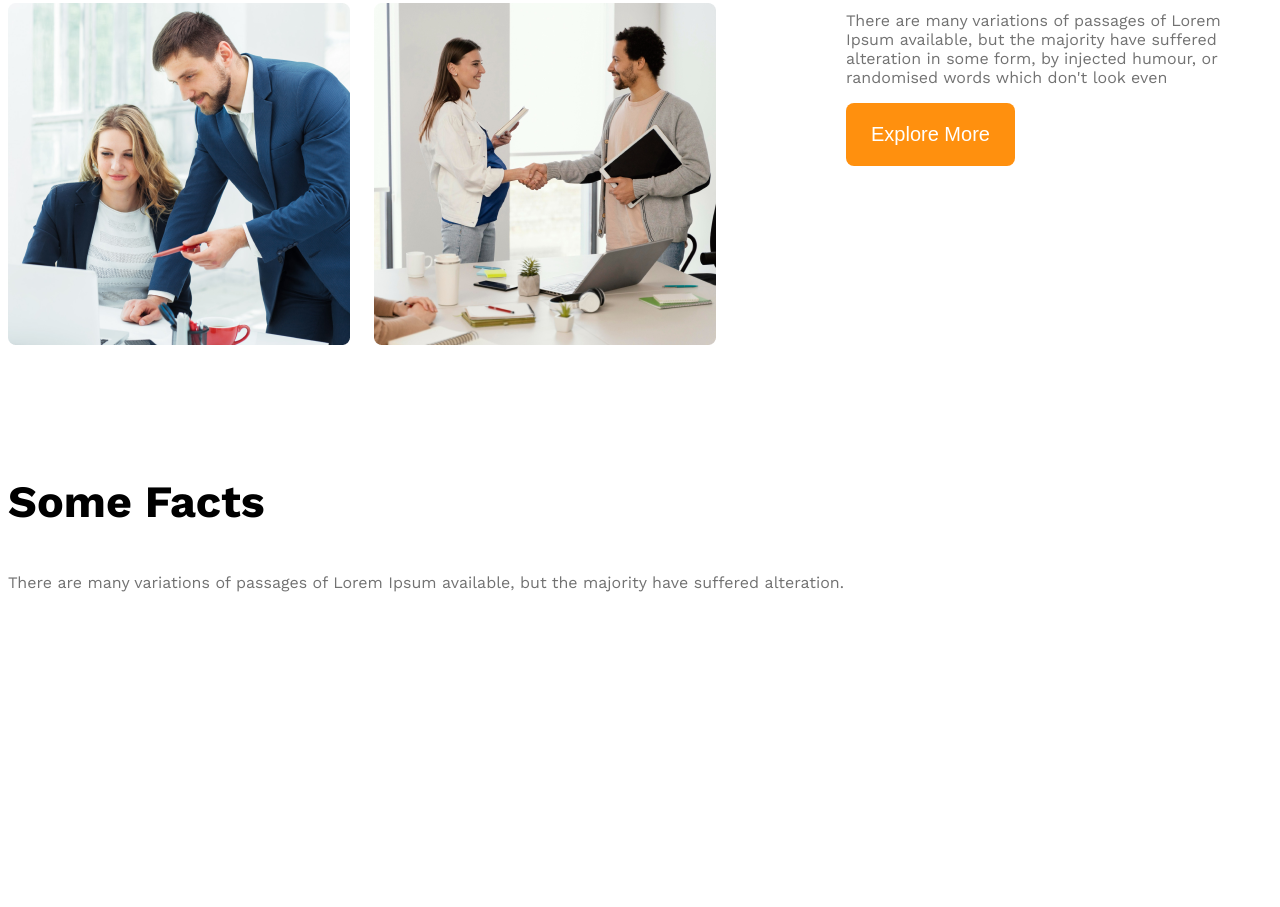
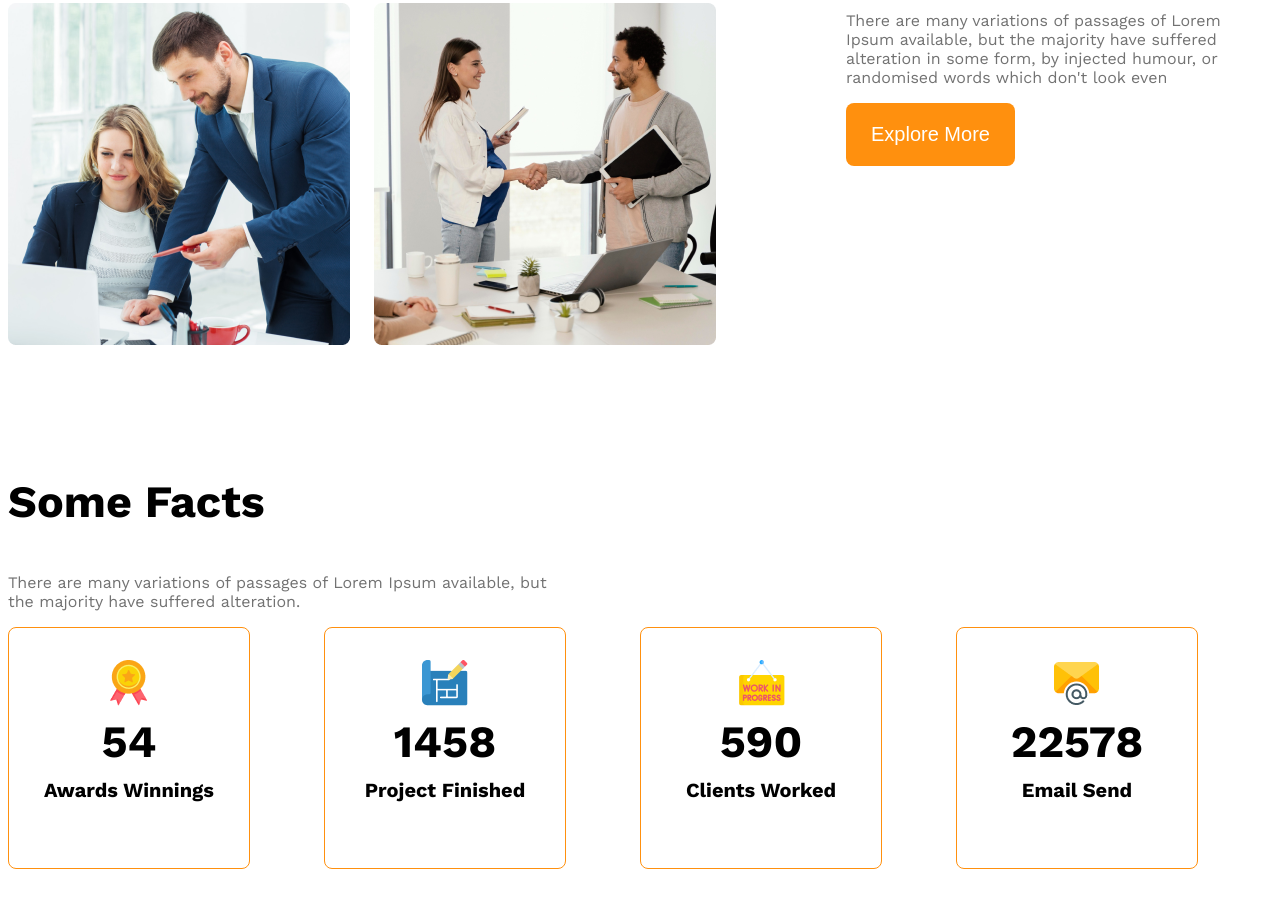
Before and after one commit to Apurba2283/g3-architects-responsive-website, a plain HTML site: page index.html in a window 1280 px wide. Shown: the part 1677-2584 px from the top of the page. Before the commit the page ends 2558 px from the top, so only its background shows below. Drawn offline with nearby package versions, Linux system fonts and the light colour scheme.

Commit message:
added facts card

```diff
--- a/index.html
+++ b/index.html
@@ -44,27 +44,36 @@
         <!-- feature will enjoy -->
          <section>
             <h3 class="section-title">Some Facts</h3>
-            <p class="text-light-gray">There are many variations of passages of Lorem Ipsum available, but the majority have suffered alteration.</p>
+            <p class="text-light-gray fact-description">There are many variations of passages of Lorem Ipsum available, but the majority have suffered alteration.</p>
             <div class="facts-container">
-                <div class="fact">
-                    <img src="" alt="" class="fact-icon">
-                    <h4 class="fact-number"></h4>
-                    <h5 class="fact-name"></h5>
+                <div class="fact-card display-flex">
+                    <div>
+                        <img src="images/icons/ribon.png" alt="" class="fact-icon">
+                        <h4 class="fact-number">54</h4>
+                        <h5 class="fact-name">Awards Winnings</h5>
+                    </div>
                 </div>
-                <div class="fact">
-                    <img src="" alt="" class="fact-icon">
-                    <h4 class="fact-number"></h4>
-                    <h5 class="fact-name"></h5>
+                <div class="fact-card display-flex">
+                    <div>
+                    <img src="images/icons/projects.png" alt="" class="fact-icon">
+                    <h4 class="fact-number">1458</h4>
+                    <h5 class="fact-name">Project Finished</h5>
+                    </div>
                 </div>
-                <div class="fact">
-                    <img src="" alt="" class="fact-icon">
-                    <h4 class="fact-number"></h4>
-                    <h5 class="fact-name"></h5>
+                <div class="fact-card display-flex">
+                   <div>
+                    <img src="images/icons/customers.png" alt="" class="fact-icon">
+                    <h4 class="fact-number">590</h4>
+                    <h5 class="fact-name">Clients Worked</h5>
+                   </div>
                 </div>
-                <div class="fact">
-                    <img src="" alt="" class="fact-icon">
-                    <h4 class="fact-number"></h4>
-                    <h5 class="fact-name"></h5>
+                <div class="fact-card display-flex">
+                    <div>
+                     <img src="images/icons/email.png" alt="" class="fact-icon">
+                     <h4 class="fact-number">22578</h4>
+                     <h5 class="fact-name">Email Send</h5>
+                     </div>
+                </div>
                 </div>
             </div>
          </section>
--- a/styles/architects.CSS
+++ b/styles/architects.CSS
@@ -121,6 +121,40 @@ main > section{
   font-weight: 500px;
 }
 
+/* some facts related styles */
+
+
+.facts-container{
+  display: grid;
+  grid-template-columns: repeat(4, 1fr);
+}
+.fact-card{
+  border: 1px solid #FF900E;
+  width: 240px;
+  height: 240px;
+  border-radius: 8px;
+  text-align: center;
+  align-items: center;
+  justify-content: center;
+}
+
+
+.fact-number{
+  font-size: 2.8rem;
+  font-weight: 600px;
+  margin-top: 5px;
+  margin-bottom: 10px;
+}
+
+.fact-name{
+  font-size: 1.25rem;
+  font-weight: 600px;
+  margin-top: 10px;
+}
+
+.fact-description{
+  max-width: 540px;
+}
 /* Responsive media query */
 
 @media screen and(max-width: 576px) {
```
